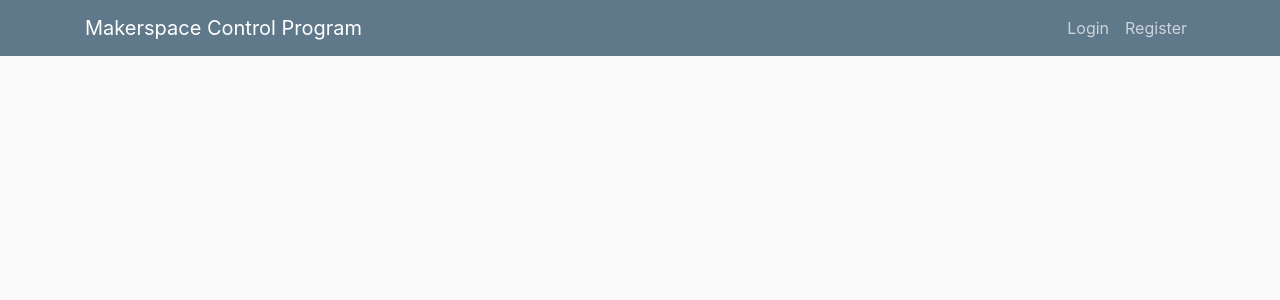
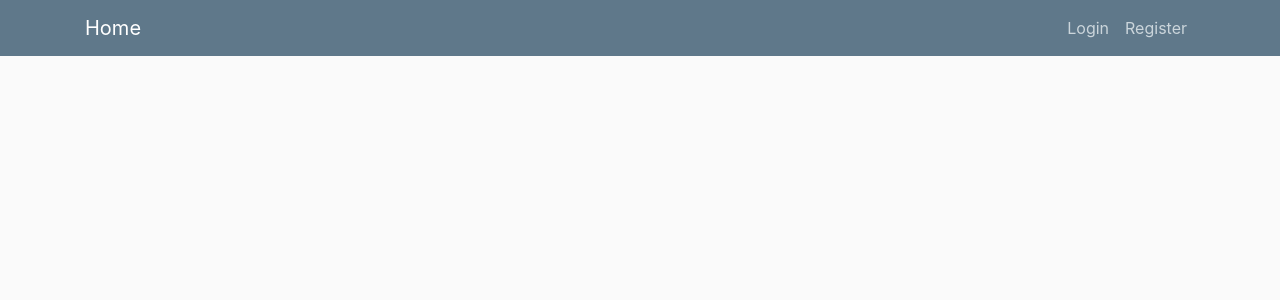
Before and after one commit to MakeICT/MCP-Server, a Flask app: page / in a window 1280 px wide. Shown: the top 300 px of the page. Run offline with Flask 2, Linux system fonts and the light colour scheme; parts of the project's set-up code (start-up, migrations or seed data) failed here and were passed over; some libraries are stand-ins or nearby versions.

Commit message:
set individual page titles

```diff
--- a/mcp/main/routes.py
+++ b/mcp/main/routes.py
@@ -7,7 +7,7 @@ main = Blueprint('main', __name__)
 @main.route("/home")
 def home():
     page = request.args.get('page', 1, type=int)
-    return render_template('home.html')
+    return render_template('home.html', title='Home')
 
 
 @main.route("/about")
--- a/mcp/templates/layout.html
+++ b/mcp/templates/layout.html
@@ -30,7 +30,7 @@
     <header class="site-header">
       <nav class="navbar navbar-expand-md navbar-dark bg-steel fixed-top">
         <div class="container">
-          <a class="navbar-brand mr-4" href="/">Makerspace Control Program</a>
+          <a class="navbar-brand mr-4" href="/">{{ title }}</a>
           <button class="navbar-toggler" type="button" data-toggle="collapse" data-target="#navbarToggle" aria-controls="navbarToggle" aria-expanded="false" aria-label="Toggle navigation">
             <span class="navbar-toggler-icon"></span>
           </button>
--- a/mcp/users/routes.py
+++ b/mcp/users/routes.py
@@ -110,8 +110,9 @@ def adm_users():
         if users.has_next else None
     prev_url = url_for('users.adm_users', page=users.prev_num) \
         if users.has_prev else None
-    return render_template('users_admin_page.html', users=users.items,
-                           page=page, next_url=next_url, prev_url=prev_url)
+    return render_template('users_admin_page.html', title="Users",
+                           users=users.items, page=page, next_url=next_url,
+                           prev_url=prev_url)
 
 
 @users.route("/admin/user/<user_id>", methods=['GET', 'POST'])
@@ -131,11 +132,13 @@ def adm_user(user_id):
         user.birthdate = form.birthdate.data
         db.session.commit()
         flash('User account has been updated!', 'success')
-        return redirect(url_for('users.adm_user', user_id=user.id))
+        return redirect(url_for('users.adm_user', title="Edit User",
+                                user_id=user.id))
     elif request.method == 'GET':
         form.username.data = user.username
         form.email.data = user.email
         form.first_name.data = user.first_name
         form.last_name.data = user.last_name
         form.birthdate.data = user.birthdate
-    return render_template('user_admin_page.html', user=user, form=form)
+    return render_template('user_admin_page.html', title="Edit User",
+                           user=user, form=form)
```
